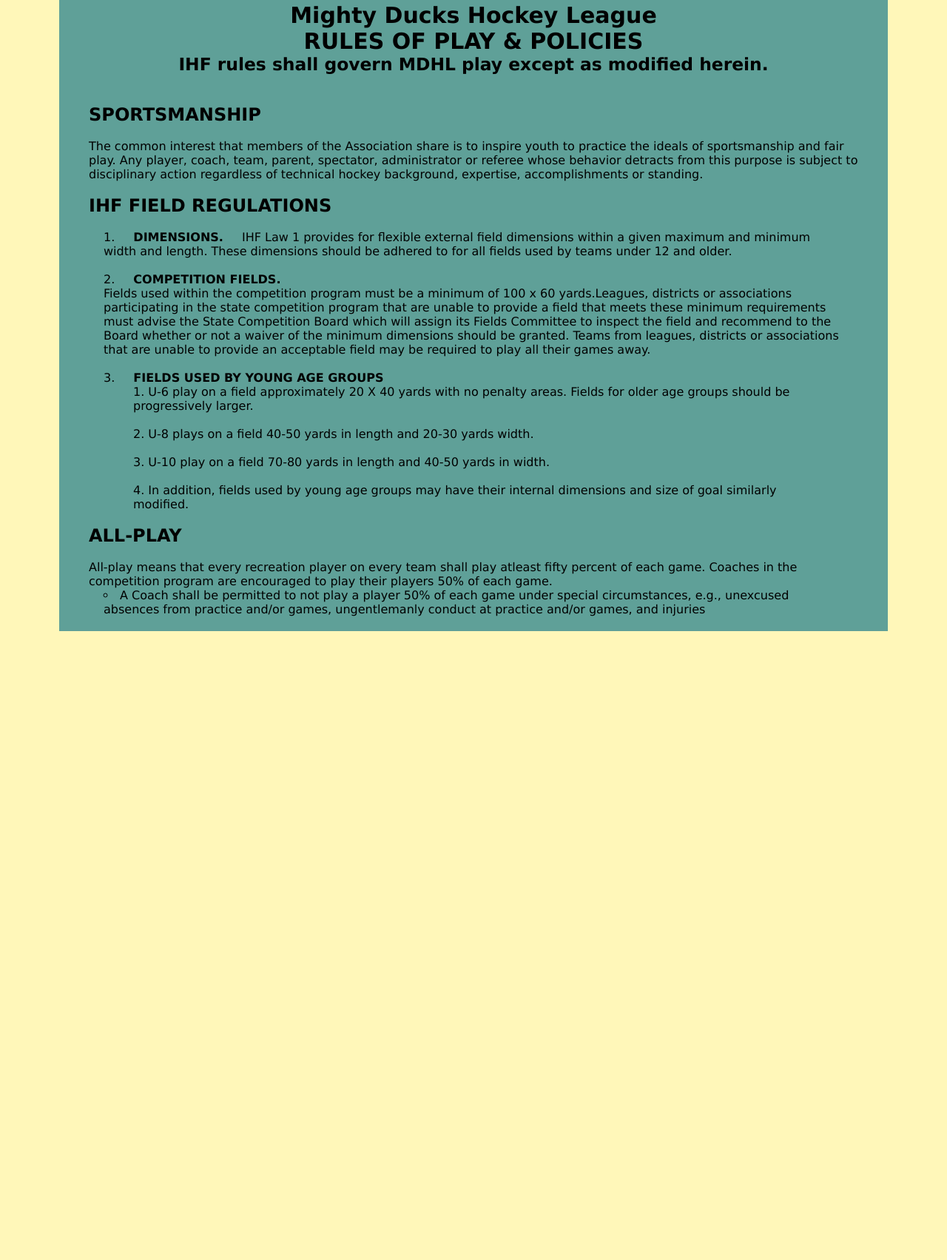
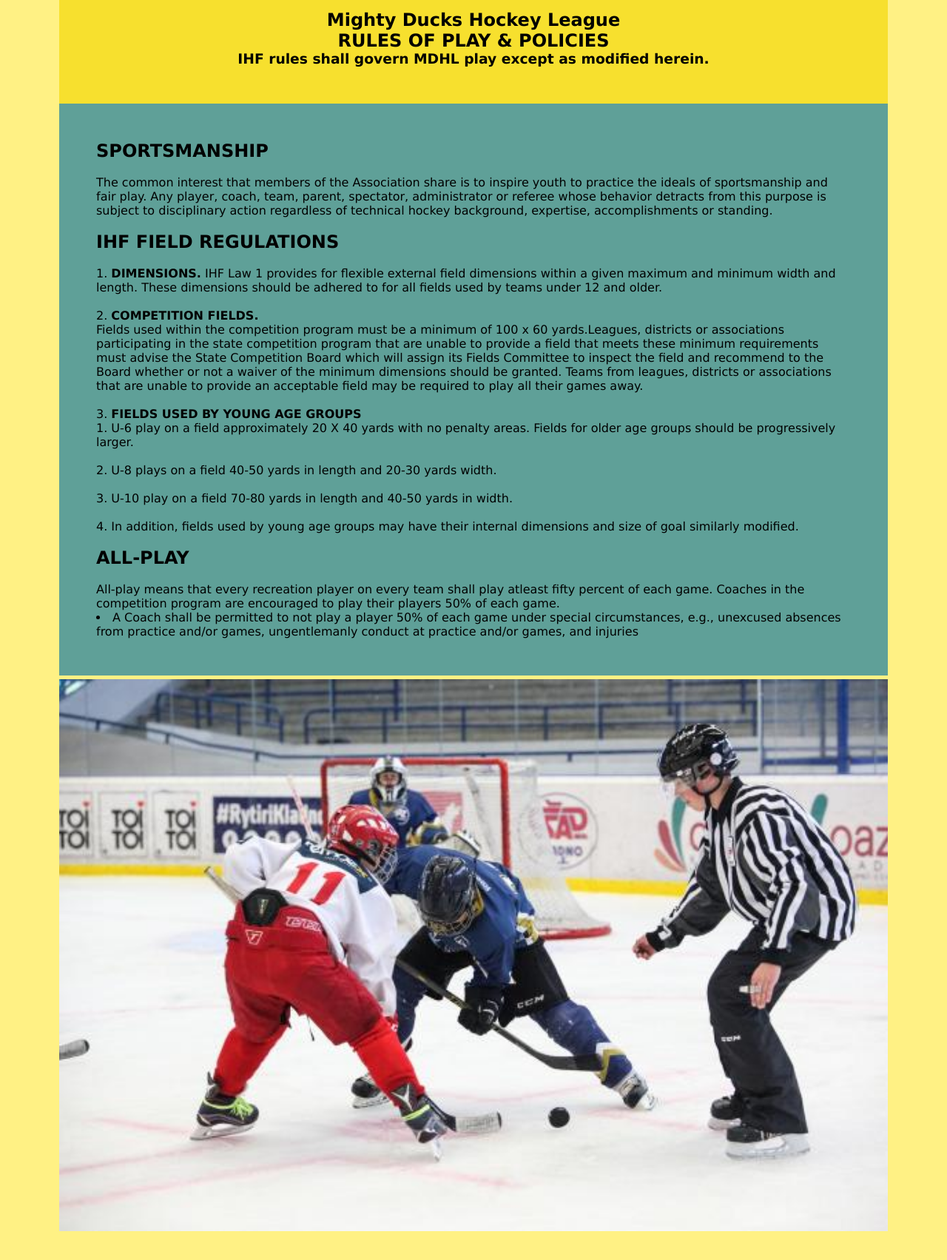
Before and after one commit to JuanjoArce/Mighty-Ducks-Hockey-League, a plain HTML site: page rules.html in a window 1280 px wide. Shown: the part 817-2520 px from the top of the page at 74% size. Before the commit the page ends 1750 px from the top, so only its background shows below. Drawn offline with Linux system fonts and the light colour scheme.

Commit message:
style a la tabla y lista

```diff
--- a/rules.html
+++ b/rules.html
@@ -29,13 +29,13 @@
         <h2 class="pie_banner">RULES</h2>
     </header>
     <section>
-        <article class="artRules">
+        <div class="artRules">
             <div class="tituloRules">
                 <h2>Mighty Ducks Hockey League
                 <br>RULES OF PLAY & POLICIES</h2>
                 <h3>IHF rules shall govern MDHL play except as modified herein.</h3>
             </div>
-            <div>
+            <div class="rules">
                 <h2>SPORTSMANSHIP</h2>
                 <br>
                 <p>The common interest that members of the Association share is to inspire
@@ -94,5 +94,8 @@
                     </ul>
                     </p>
             </div>
-        </article>
+        </div>
+        <figure>
+            <img id="imgRules" src="./img/design1_image1.jpg" alt="">
+        </figure>
     </section>
--- a/style.css
+++ b/style.css
@@ -2,12 +2,11 @@
     padding: 0;
     margin: 0;
     box-sizing: border-box;
-    background-color: #fff7b9;
 }
 
 body{
     margin: 80px;
-    background-color: rgb(223, 222, 181);
+    background-color: #fff184;
     margin-top: 20px;
 }
 
@@ -87,6 +86,10 @@
     padding-bottom: 100px;
     font-family: 'Lucida Sans', 'Lucida Sans Regular', 'Lucida Grande', 'Lucida Sans Unicode', Geneva, Verdana, sans-serif;
 }
+#art_index h3{
+    text-align: center;
+    background-color: #5fa098;
+}
 .about{
     font-size: 20px;
     padding: 10px 480px 100px 10px;
@@ -97,6 +100,10 @@
     padding-top: 30px;
     padding-bottom: 100px;
     font-family: 'Lucida Sans', 'Lucida Sans Regular', 'Lucida Grande', 'Lucida Sans Unicode', Geneva, Verdana, sans-serif;
+}
+.about h2{
+    background-color: #5fa098;
+    text-align: center;
 }
 .hockey3{
     position: absolute;
@@ -111,6 +118,7 @@
     display: inline-block;
     left: 320px;
     padding-top: 30px;
+    font-family: 'Lucida Sans', 'Lucida Sans Regular', 'Lucida Grande', 'Lucida Sans Unicode', Geneva, Verdana, sans-serif;
 }
 
 .games{
@@ -142,31 +150,28 @@
     display: inline-block;
     font-family: 'Lucida Sans', 'Lucida Sans Regular', 'Lucida Grande', 'Lucida Sans Unicode', Geneva, Verdana, sans-serif;
     font-size: 20px;
-    padding-top: 50px;
-    padding-bottom: 50px;
+    padding: 50px;
+    background-color: #5fa098;
 }
 .phoneEmail{
     display: flex;
     justify-content: space-between;
 }
 
+#imgRules{
+    width: 100%;
+    padding-top: 5px;
+}
 .artRules{
+    background-color: #5fa098;
+    list-style-position: inside;
     font-family: 'Lucida Sans', 'Lucida Sans Regular', 'Lucida Grande', 'Lucida Sans Unicode', Geneva, Verdana, sans-serif;
-    list-style-position: inside;
-}
-.artRules ul{
-    list-style-type: circle;
 }
 .tituloRules{
     text-align: center;
-    font-size: 20px;
-    padding: 40px;
+    padding: 50px;
+    background-color: #f7e02e;
 }
-.artRules h2, h3, p, li, ol, ul, b, div{
-    background-color: #5fa098;
-    padding-left: 20px;
-    padding-right: 20px;
+.rules{
+    padding: 50px;
 }
-.artRules ul{
-    padding-bottom: 20px;
-}
```
